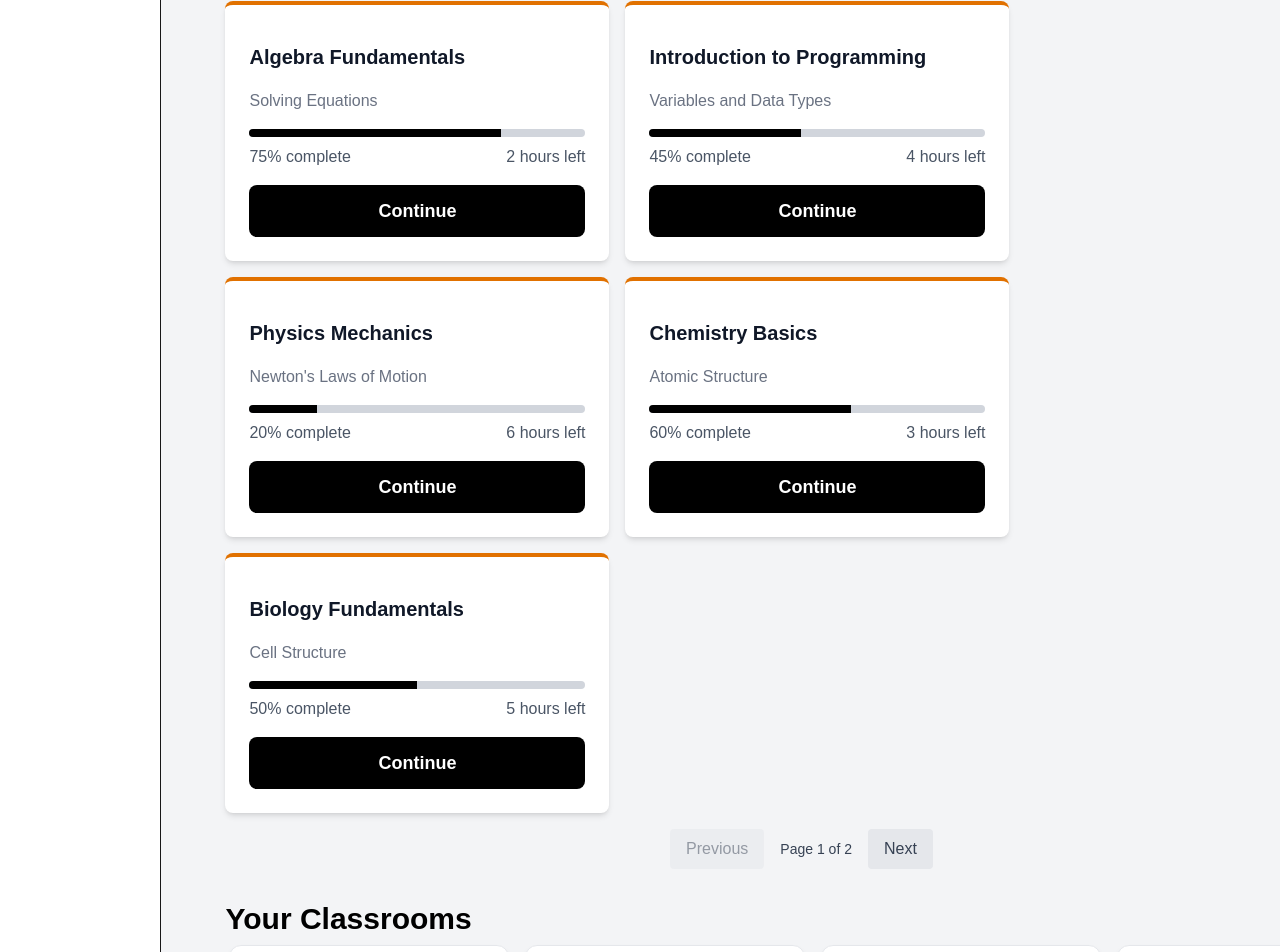
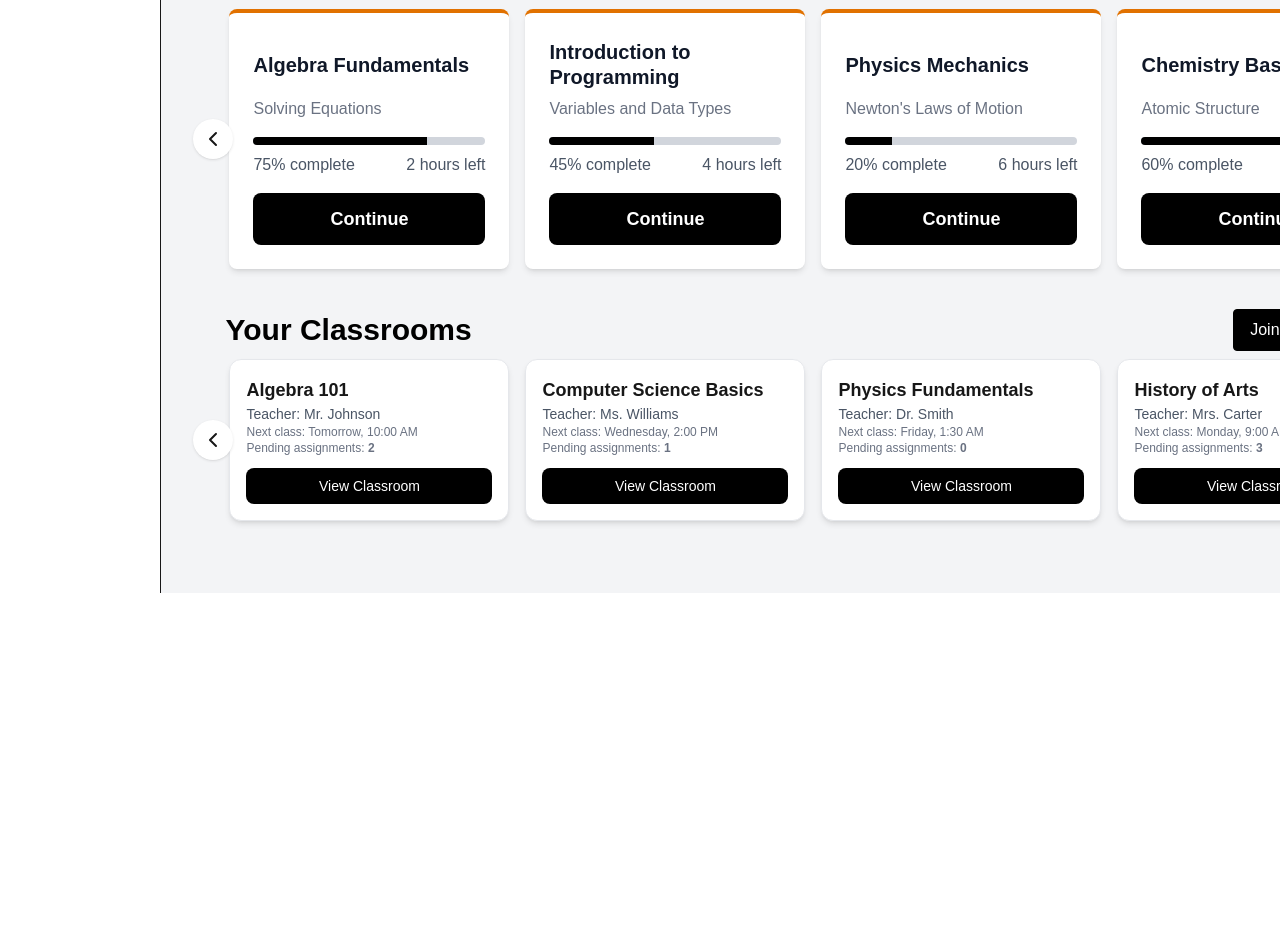
Before and after one commit to dhruvpatt/roadmaps, a Next.js app in the folder pathways/: page /dashboard in a window 1280 px wide. Shown: the part 460-1412 px from the top of the page. After the commit the page ends 1053 px from the top, so only its background shows below. Built offline with nearby package versions, Linux system fonts and the light colour scheme.

Commit message:
add Join Classroom button and implement horizontal scrolling for courses

```diff
--- a/pathways/components/student-dashboard/classrooms.jsx
+++ b/pathways/components/student-dashboard/classrooms.jsx
@@ -1,8 +1,14 @@
 import React, { useRef } from "react";
 import { ChevronLeft, ChevronRight } from "lucide-react";
 import ClassroomCard from "./classroom-card";
+import { useRouter } from "next/navigation";
 
 export default function YourClassrooms() {
+  const router = useRouter();
+  const handleClick = () => {
+    router.push("join-classroom");
+  }
+
   const scrollRef = useRef(null);
 
   // Mock data
@@ -31,7 +37,18 @@ export default function YourClassrooms() {
   };
 
   return (
-    <div className="max-w-[1300px] mx-auto">
+    <div className="max-w-[1200px] mx-auto">
+      <div className="flex items-center justify-between mt-6 md:mt-8">
+        <h2 className="text-black text-2xl md:text-3xl font-black">Your Classrooms</h2>
+        <button
+          type="button"
+          className="border border-black text-white rounded px-4 py-2 bg-black
+                    hover:bg-amber-600 hover:border-amber-600 transition-colors"
+          onClick={handleClick}
+        >
+          Join Classroom
+        </button>
+      </div>
       <div className="relative">
         {/* Left Arrow */}
         <button
--- a/pathways/components/student-dashboard/continue-learning.jsx
+++ b/pathways/components/student-dashboard/continue-learning.jsx
@@ -1,109 +1,72 @@
-import React, { useState } from "react";
+import React, { useRef } from "react";
+import { ChevronLeft, ChevronRight } from "lucide-react";
 import CourseCard from "./pathway-card";
 
 export default function ContinueLearning() {
-  const [currentPage, setCurrentPage] = useState(1);
-  const cardsPerPage = 5;
+  const scrollRef = useRef(null);
 
-  const blocks = 4;
-
-  // Mock data with unique IDs
+  // Mock data
   const courses = [
-    {
-      id: 1,
-      title: "Algebra Fundamentals",
-      subtitle: "Solving Equations",
-      progress: 75,
-      hoursLeft: 2,
-    },
-    {
-      id: 2,
-      title: "Introduction to Programming",
-      subtitle: "Variables and Data Types",
-      progress: 45,
-      hoursLeft: 4,
-    },
-    {
-      id: 3,
-      title: "Physics Mechanics",
-      subtitle: "Newton's Laws of Motion",
-      progress: 20,
-      hoursLeft: 6,
-    },
-    {
-      id: 4,
-      title: "Chemistry Basics",
-      subtitle: "Atomic Structure",
-      progress: 60,
-      hoursLeft: 3,
-    },
-    {
-      id: 5,
-      title: "Biology Fundamentals",
-      subtitle: "Cell Structure",
-      progress: 50,
-      hoursLeft: 5,
-    },
-    {
-      id: 6,
-      title: "Geometry",
-      subtitle: "Shapes & Theorems",
-      progress: 30,
-      hoursLeft: 2,
-    },
-    {
-      id: 7,
-      title: "Advanced Physics",
-      subtitle: "Quantum Mechanics",
-      progress: 10,
-      hoursLeft: 8,
-    },
-    // Add more courses as needed
+    { id: 1, title: "Algebra Fundamentals", subtitle: "Solving Equations", progress: 75, hoursLeft: 2 },
+    { id: 2, title: "Introduction to Programming", subtitle: "Variables and Data Types", progress: 45, hoursLeft: 4 },
+    { id: 3, title: "Physics Mechanics", subtitle: "Newton's Laws of Motion", progress: 20, hoursLeft: 6 },
+    { id: 4, title: "Chemistry Basics", subtitle: "Atomic Structure", progress: 60, hoursLeft: 3 },
+    { id: 5, title: "Biology Fundamentals", subtitle: "Cell Structure", progress: 50, hoursLeft: 5 },
+    { id: 6, title: "Geometry", subtitle: "Shapes & Theorems", progress: 30, hoursLeft: 2 },
+    { id: 7, title: "Advanced Physics", subtitle: "Quantum Mechanics", progress: 10, hoursLeft: 8 },
   ];
 
-  const totalPages = Math.ceil(courses.length / cardsPerPage);
-  const startIndex = (currentPage - 1) * cardsPerPage;
-  const currentCourses = courses.slice(startIndex, startIndex + cardsPerPage);
+  const scrollAmount = 300 * 4; // Each card is ~300px wide, so scroll by 4 cards
 
-  const goToPreviousPage = () => {
-    if (currentPage > 1) {
-      setCurrentPage((prev) => prev - 1);
+  const scrollLeft = () => {
+    if (scrollRef.current) {
+      scrollRef.current.scrollBy({ left: -scrollAmount, behavior: "smooth" });
     }
   };
 
-  const goToNextPage = () => {
-    if (currentPage < totalPages) {
-      setCurrentPage((prev) => prev + 1);
+  const scrollRight = () => {
+    if (scrollRef.current) {
+      scrollRef.current.scrollBy({ left: scrollAmount, behavior: "smooth" });
     }
   };
 
   return (
-    <div className="mx-auto">
-      {/* Cards Container */}
-      <div className="flex flex-wrap gap-4">
-        {currentCourses.map((course) => (
-          <CourseCard key={course.id} {...course} />
-        ))}
+    <div className="max-w-[1200px] mx-auto">
+      <div className="flex items-center justify-between mt-6 md:mt-8">
+        <h2 className="text-black text-2xl md:text-3xl font-black">Continue Learning</h2>
       </div>
+      <div className="relative">
+        {/* Left Arrow */}
+        <button
+          onClick={scrollLeft}
+          className="hidden md:block absolute left-[-2rem] top-1/2 -translate-y-1/2 z-10
+                     bg-white p-2 rounded-full shadow hover:bg-gray-100 focus:outline-none"
+        >
+          <ChevronLeft />
+        </button>
 
-      {/* Pagination Controls */}
-      <div className="mt-4 flex items-center justify-center space-x-4">
+        {/* Scrollable Row */}
+        <div className="overflow-hidden">
+          <div
+            ref={scrollRef}
+            className="flex space-x-4 px-1 py-2 scroll-smooth"
+            style={{ width: "1200px", overflowX: "scroll", scrollBehavior: "smooth" }}
+          >
+            {courses.map((course) => (
+              <div key={course.id} className="w-[280px] flex-shrink-0">
+                <CourseCard {...course} />
+              </div>
+            ))}
+          </div>
+        </div>
+
+        {/* Right Arrow */}
         <button
-          onClick={goToPreviousPage}
-          disabled={currentPage === 1}
-          className="px-4 py-2 bg-gray-200 text-gray-700 rounded disabled:opacity-50 disabled:cursor-not-allowed"
+          onClick={scrollRight}
+          className="hidden md:block absolute right-[-2rem] top-1/2 -translate-y-1/2 z-10
+                     bg-white p-2 rounded-full shadow hover:bg-gray-100 focus:outline-none"
         >
-          Previous
-        </button>
-        <span className="text-sm text-gray-700">
-          Page {currentPage} of {totalPages}
-        </span>
-        <button
-          onClick={goToNextPage}
-          disabled={currentPage === totalPages}
-          className="px-4 py-2 bg-gray-200 text-gray-700 rounded disabled:opacity-50 disabled:cursor-not-allowed"
-        >
-          Next
+          <ChevronRight />
         </button>
       </div>
     </div>
--- a/pathways/pages/dashboard.jsx
+++ b/pathways/pages/dashboard.jsx
@@ -14,11 +14,8 @@ const Dashboard = () => {
                     <h1 className="text-black text-3xl md:text-4xl font-bold text-center md:text-left">Welcome Back, Student</h1>
                     <p className="text-gray-600 text-lg md:text-2xl text-center md:text-left mb-6">Continue your learning journey</p>
                     <StudentStats />
-                    <h2 className="text-black text-2xl md:text-3xl font-black mt-6 md:mt-8">Continue Learning</h2>
                     <ContinueLearning />
-                    <h2 className="text-black text-2xl md:text-3xl font-black mt-6 md:mt-8">Your Classrooms</h2>
                     <YourClassrooms />
-                    <JoinClassroomCard />
                 </div>
             </div>
         </div>
```
